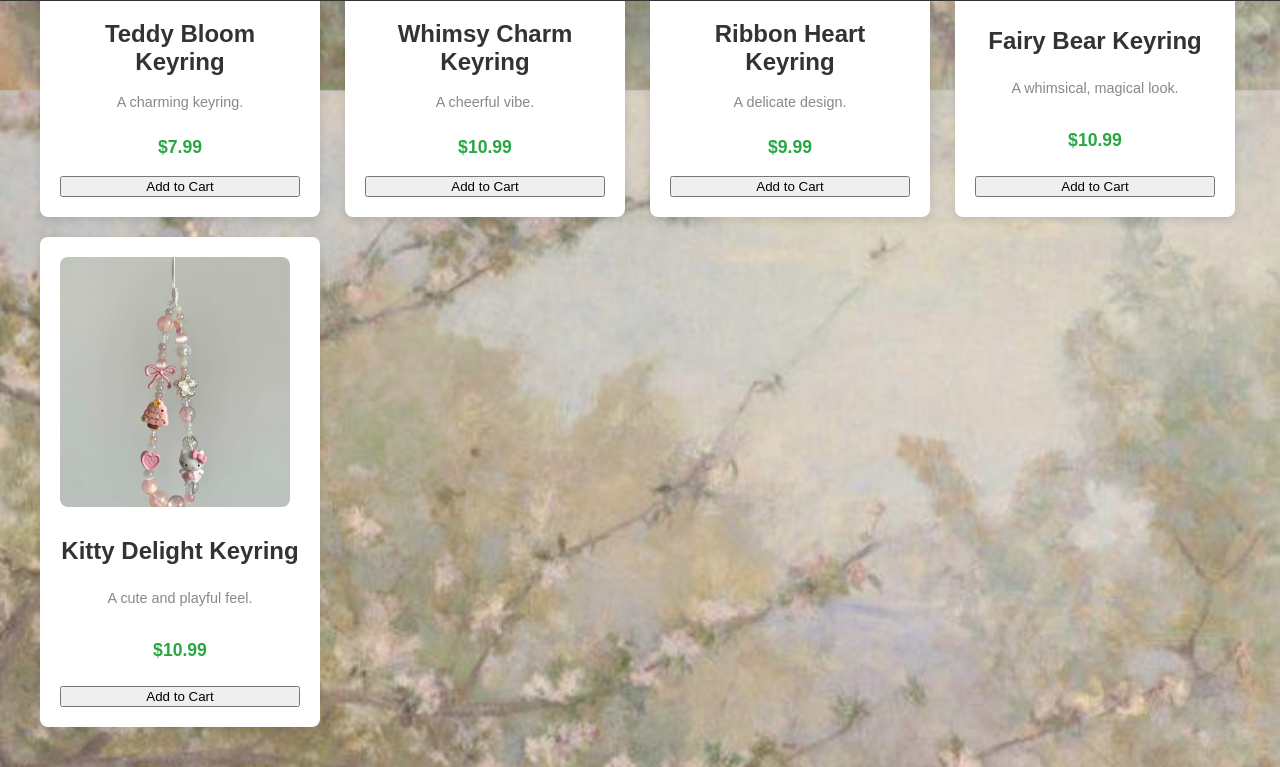
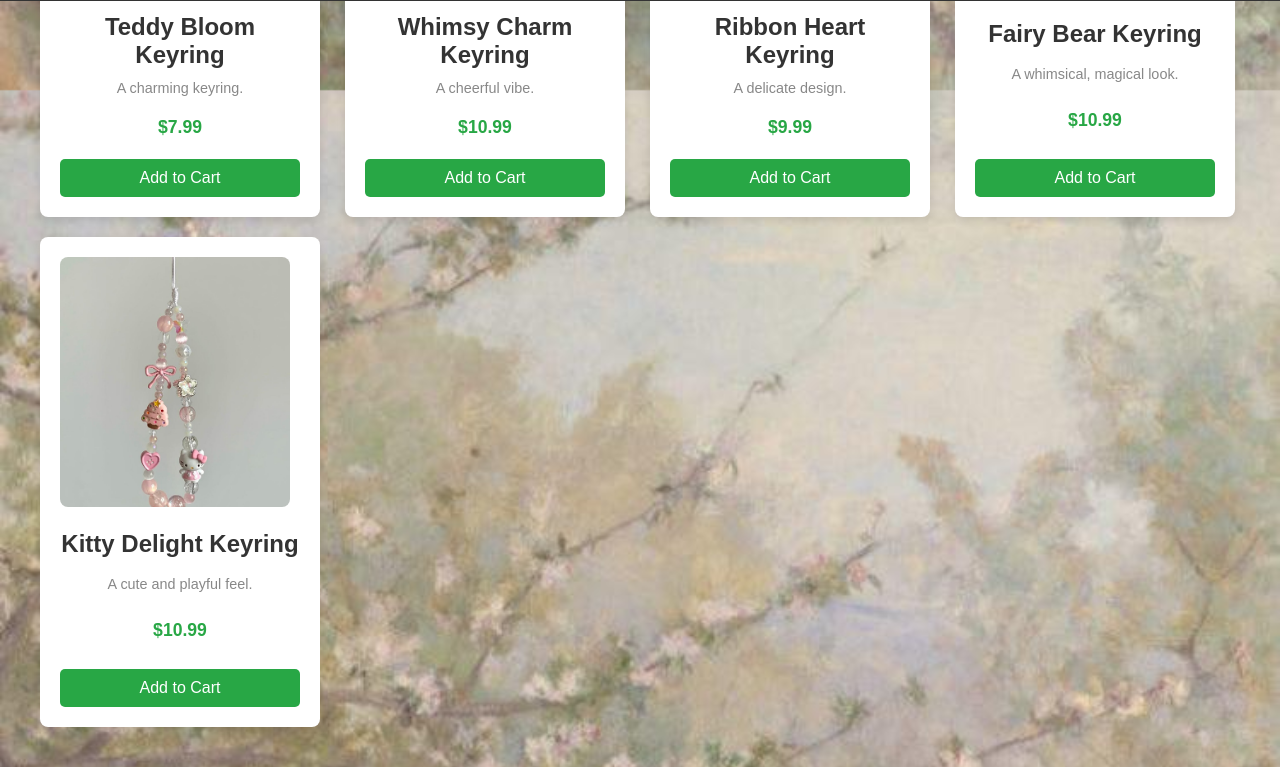
Before and after one commit to syfnazkria/beadbunch, a plain HTML site: page src/templates/keyrings.html in a window 1280 px wide. Shown: the part 799-1566 px from the top of the page. Drawn offline with Linux system fonts and the light colour scheme; files whose address does not match are found by name.

Commit message:
Your commit message

```diff
--- a/src/resources/styles.css
+++ b/src/resources/styles.css
@@ -174,6 +174,17 @@ main {
     border: none;
 }
 
+.product-item .add-to-cart-btn {
+    padding: 10px 20px;
+    background-color: #28a745;
+    color: white;
+    border-radius: 5px;
+    font-size: 1rem;
+    margin-top: 10px;
+    cursor: pointer;
+    border: none;
+}
+
 .product-item .btn:hover {
     background-color: #218838;
 }
```
Also changed, not shown: src/resources/backgroundkeychain.jpg (added), src/resources/backgroundkeyring.jpg (added), src/resources/slide1.jpg (added), src/resources/slide2.jpg (added), src/resources/slide3.jpg (added).
